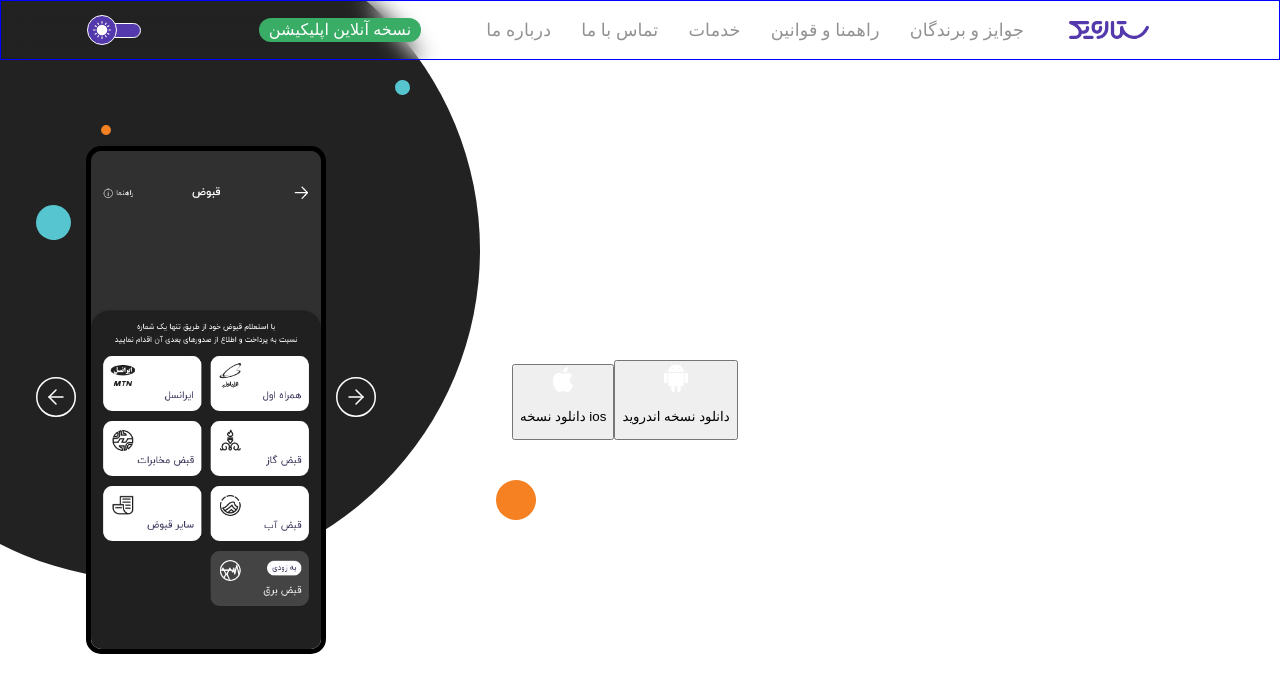
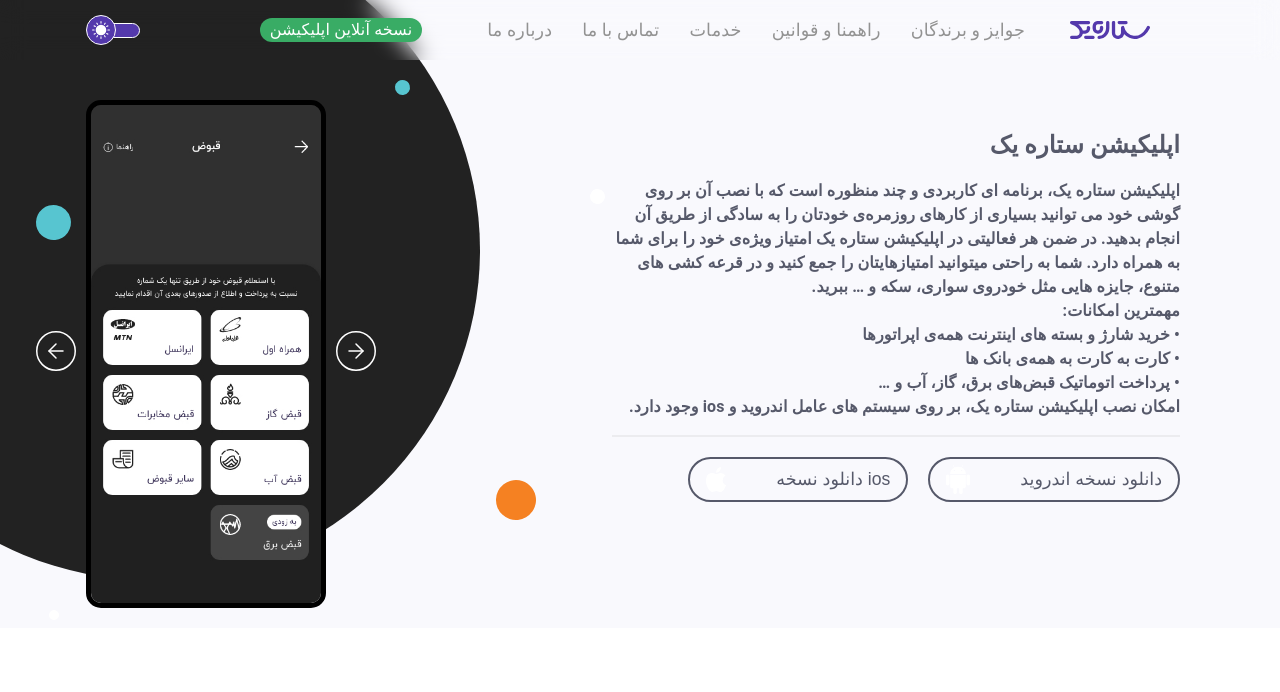
Before and after one commit to sina-olfati/setareyek.ir2, a React (Create React App) app: page / in a window 1280 px wide. Shown: the top 692 px of the page. Built offline with nearby package versions, Linux system fonts and the light colour scheme.

Commit message:
Home: Top: completed (for desktop)

```diff
--- a/src/App.css
+++ b/src/App.css
@@ -1,38 +1,3 @@
 .App {
-  text-align: center;
+  background-color: var(--mui-palette-secondary-main);
 }
-
-.App-logo {
-  height: 40vmin;
-  pointer-events: none;
-}
-
-@media (prefers-reduced-motion: no-preference) {
-  .App-logo {
-    animation: App-logo-spin infinite 20s linear;
-  }
-}
-
-.App-header {
-  background-color: #282c34;
-  min-height: 100vh;
-  display: flex;
-  flex-direction: column;
-  align-items: center;
-  justify-content: center;
-  font-size: calc(10px + 2vmin);
-  color: white;
-}
-
-.App-link {
-  color: #61dafb;
-}
-
-@keyframes App-logo-spin {
-  from {
-    transform: rotate(0deg);
-  }
-  to {
-    transform: rotate(360deg);
-  }
-}
--- a/src/assets/theme/palette.js
+++ b/src/assets/theme/palette.js
@@ -7,6 +7,7 @@
               // purples
               primary: {
                 main: '#5439AC',
+                button: "F9F9FD",
                 // light: '#5439AC40',
                 // dark: '#5e35b1',
                 // darkest: '#3d348b',
@@ -30,6 +31,7 @@
               // purples
               primary: {
                 main: '#222222',
+                button: "#222222",
                 // light: '#22222240',
                 // dark: '#5e35b1',
                 // darkest: '#3d348b',
--- a/src/components/home/Top.css
+++ b/src/components/home/Top.css
@@ -1,13 +1,85 @@
 .top-container {
     /* border: solid 1px blue; */
     width: 100vw;
-    height: 100vh;
+    height: fit-content;
     display: flex;
     align-items: center;
     justify-content: start;
     overflow: hidden;
+    padding: 60px 0;
 }
 
+
+/* data */
+.t-data {
+    /* border: solid 1px red; */
+    width: 60%;
+    display: flex;
+    flex-direction: column;
+    align-items: center;
+    justify-content: center;
+    padding: 0 100px;
+}
+
+.t-texts {
+    /* border: solid 1px blue; */
+    display: flex;
+    flex-direction: column;
+    align-items: start;
+    justify-content: center;
+    direction: rtl;
+    /* max-width: 700px; */
+    color: var(--mui-palette-info-main);
+    border-bottom: solid 2px var(--mui-palette-info-lightest);
+}
+
+.t-texts h1 {
+    padding: 0;
+    margin: 0;
+    font-size: 1.5rem;
+}
+.t-texts p {
+    text-align: right;
+    font-size: 1rem;
+    font-weight: 600;
+}
+
+.t-download {
+    /* border: solid 1px red; */
+    display: flex;
+    align-items: center;
+    justify-content: end;
+    padding-top: 20px;
+    width: 100%;
+}
+
+.t-download button {
+    border: solid 2px var(--mui-palette-info-main);
+    border-radius: 100px;
+    height: 45px;
+    background-color: var(--mui-palette-primary-button);
+    display: flex;
+    align-items: center;
+    justify-content: center;
+    cursor: pointer;
+}
+.t-download button:first-child {
+    margin-right: 20px;
+}
+
+.t-download button img {
+    padding: 0;
+    margin: 0px 10px;
+    margin-right: 40px;
+}
+
+.t-download button p {
+    padding: 0;
+    margin: 0 10px;
+    font-size: 1.1rem;
+    font-weight: 300;
+    color: var(--mui-palette-info-main);
+}
 
 
 /* preview */
@@ -28,13 +100,14 @@
 
 .t-slider {
     position: relative;
+    right: 50px;
+    top: 40px;
     height: 100%;
     /* border: solid 1px red; */
     background-color: transparent;
     display: flex;
     align-items: center;
     justify-content: center;
-    right: 50px;
     z-index: 1;
 }
 
--- a/src/components/home/Top.js
+++ b/src/components/home/Top.js
@@ -92,7 +92,19 @@
 
       <div className='t-data'>
         <div className='t-texts'>
-
+            <h1>اپلیکیشن ستاره یک</h1>
+            <p>اپلیکیشن ستاره یک، برنامه ای کاربردی و چند منظوره است که با نصب آن بر روی گوشی خود می توانید بسیاری از کارهای روزمره‌ی خودتان را به سادگی از طریق آن انجام بدهید. در ضمن هر فعالیتی در اپلیکیشن ستاره یک امتیاز ویژه‌ی خود را برای شما به همراه دارد. شما به راحتی میتوانید امتیازهایتان را جمع کنید و در قرعه کشی های متنوع، جایزه هایی مثل خودروی سواری، سکه و … ببرید.
+                <br />
+                مهمترین امکانات:
+                <br />
+                • خرید شارژ و بسته های اینترنت همه‌ی اپراتورها
+                <br />
+                • کارت به کارت به همه‌ی بانک ها
+                <br />
+                • پرداخت اتوماتیک قبض‌های برق، گاز، آب و …
+                <br />
+                امکان نصب اپلیکیشن ستاره یک، بر روی سیستم های عامل اندروید و ios وجود دارد.
+            </p>
         </div>
         <div className='t-download'>
             <button><img src={mode === "light" ? apple : appleDark} /> <p>دانلود نسخه ios</p></button>
--- a/src/utils/menu/Menu.css
+++ b/src/utils/menu/Menu.css
@@ -18,7 +18,7 @@
 }
 
  .top-bar {
-    border: solid 1px blue;
+    /* border: solid 1px blue; */
     width: 100%;
     height: 60px;
     /* background-color: #ffffff30;
```
